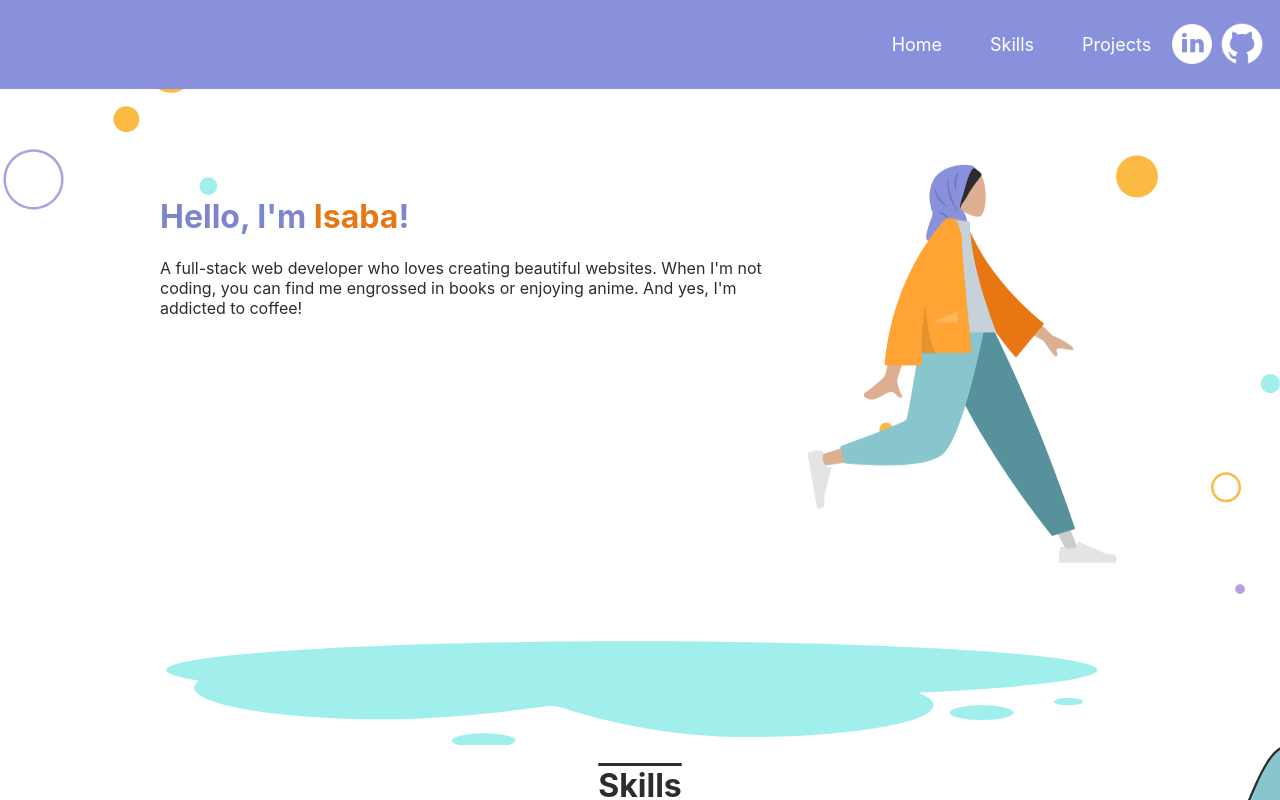
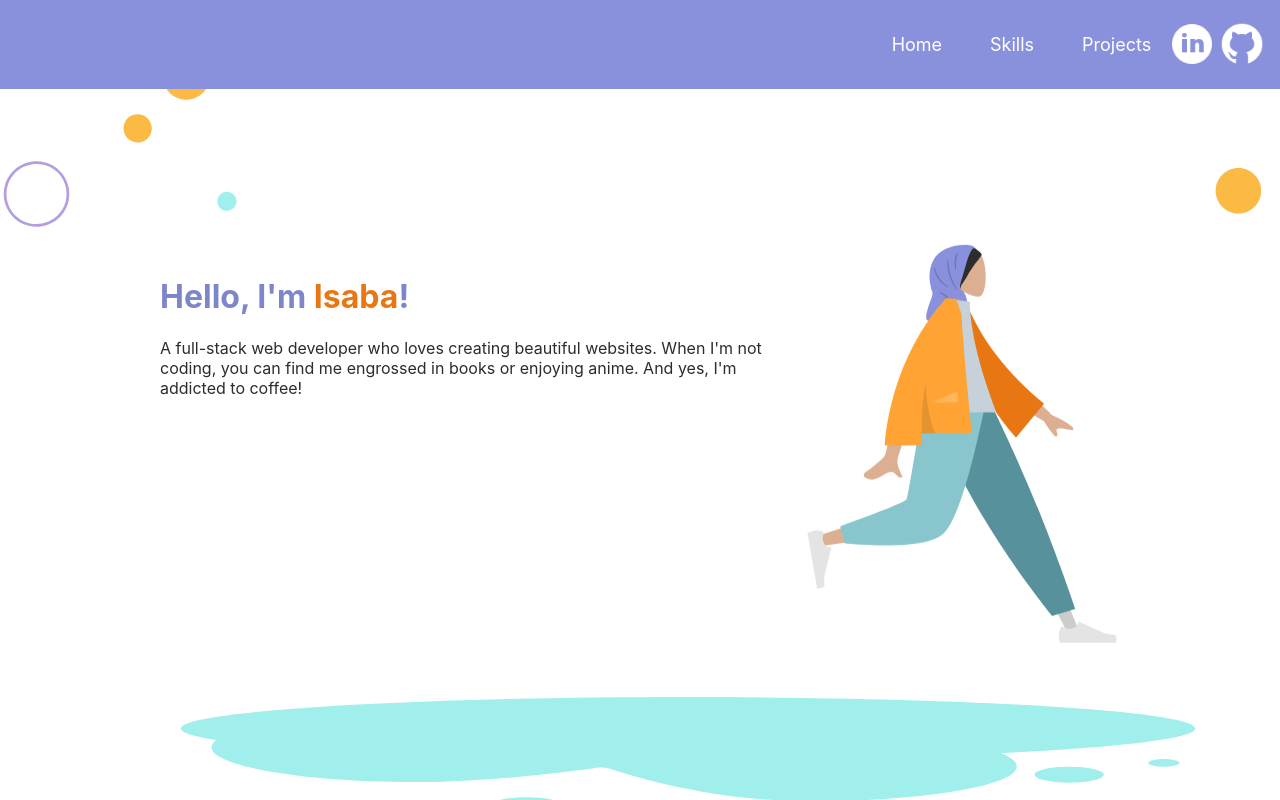
Before and after one commit to isaba-nusrat/portfolio, a React (Create React App) app: page / in a window 1280 px wide. Shown: the top 800 px of the page. Built offline with nearby package versions, Linux system fonts and the light colour scheme.

Commit message:
update style for home page

```diff
--- a/src/pages/Home/Home.scss
+++ b/src/pages/Home/Home.scss
@@ -6,6 +6,7 @@
     display: flex;
     flex-direction: row;
     padding: 10rem;
+    padding-top: 15rem;
     margin-top: 1rem;
     justify-content: center;
     gap: 2rem;
```
